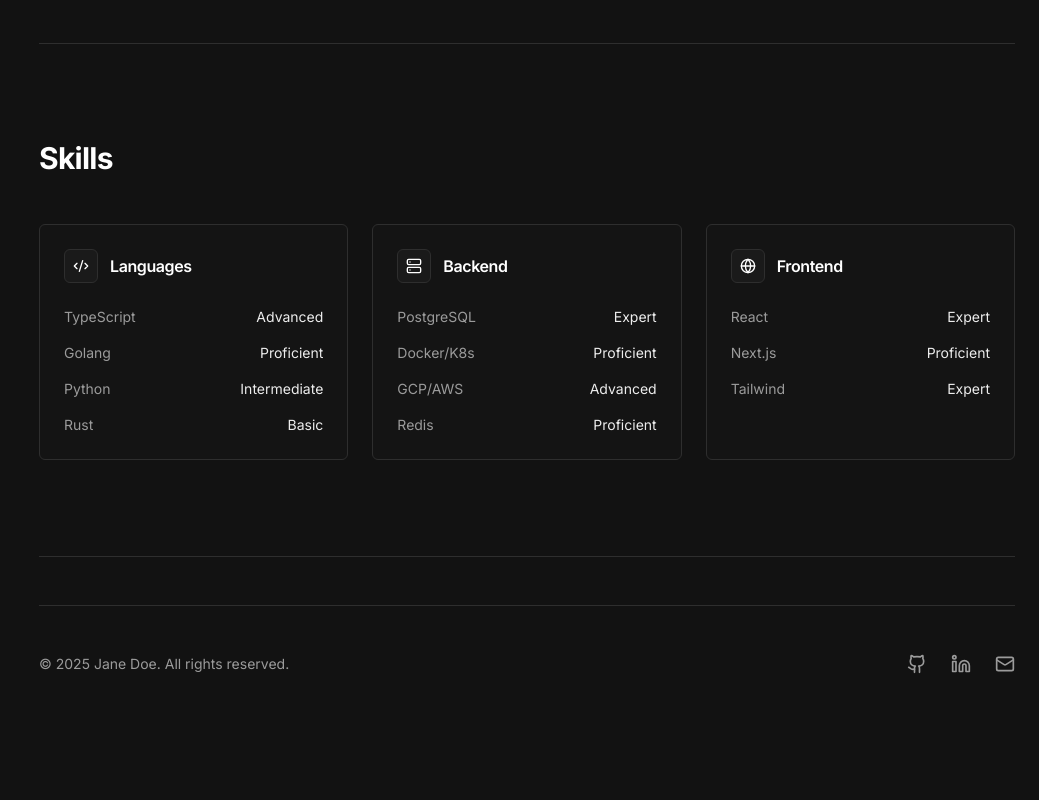
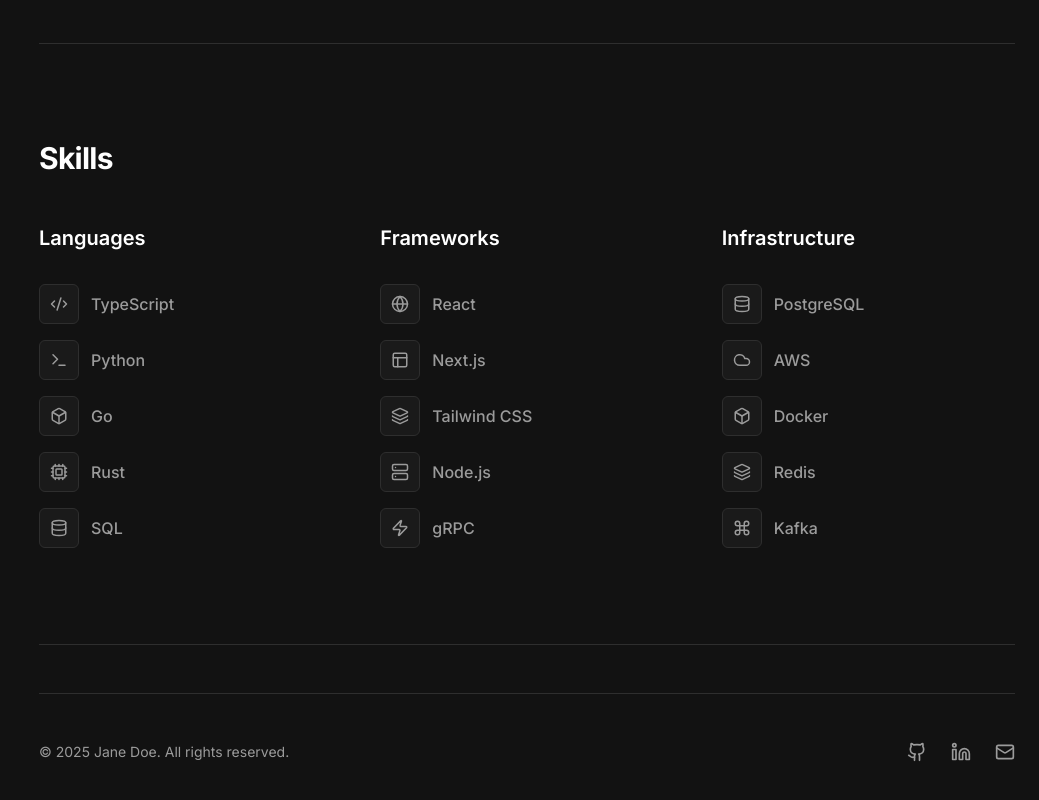
Before and after one commit to Chandrakanth10/portfolio, a React (Vite) app: page / in a window 1280 px wide. Shown: the part 2788-3588 px from the top of the page, without its empty margins (241-1280 px from the left). Before the commit the page ends 3510 px from the top, so only its background shows below. Built offline with nearby package versions, Linux system fonts and the light colour scheme.

Commit message:
Redesign Skills section to 3-column grid matching Supabase style

```diff
--- a/src/App.jsx
+++ b/src/App.jsx
@@ -1,5 +1,5 @@
 import React, { useEffect, useState } from 'react';
-import { Mail, Github, Linkedin, ExternalLink, Code2, Server, Globe, ChevronRight, Star, ChevronDown, Terminal, Cpu, Box, Layout, GraduationCap } from 'lucide-react';
+import { Mail, Github, Linkedin, ExternalLink, Code2, Server, Globe, ChevronRight, Star, ChevronDown, Terminal, Cpu, Box, Layout, GraduationCap, Database, Cloud, Layers, Command, FileJson, Zap } from 'lucide-react';
 
 const App = () => {
   const [activeSection, setActiveSection] = useState('hero');
@@ -345,86 +345,72 @@
           {/* Skills */}
           <section id="skills" className="mb-24 scroll-mt-24">
             <h2 className="text-3xl font-bold tracking-tight text-white mb-12">Skills</h2>
-            <div className="grid grid-cols-1 md:grid-cols-3 gap-6">
-              {/* Languages */}
-              <div className="p-6 border border-[var(--color-border-subtle)] rounded-[6px] bg-[var(--color-bg-surface)]/40 hover:bg-[var(--color-bg-surface)] transition-colors duration-300">
-                <div className="flex items-center gap-3 mb-6 text-white">
-                  <div className="p-2 border border-[var(--color-border-subtle)] rounded-[6px] bg-[#1a1a1a]">
-                    <Code2 size={16} />
-                  </div>
-                  <h3 className="font-semibold tracking-tight">Languages</h3>
-                </div>
+            {/* 3-Column Grid */}
+            <div className="grid grid-cols-1 md:grid-cols-3 gap-12">
+
+              {/* Column 1: Languages */}
+              <div>
+                <h3 className="text-xl font-semibold text-white mb-8">Languages</h3>
                 <div className="space-y-4">
-                  <div className="flex justify-between text-sm">
-                    <span className="text-[var(--color-text-secondary)]">TypeScript</span>
-                    <span className="text-[var(--color-text-primary)]">Advanced</span>
-                  </div>
-                  <div className="flex justify-between text-sm">
-                    <span className="text-[var(--color-text-secondary)]">Golang</span>
-                    <span className="text-[var(--color-text-primary)]">Proficient</span>
-                  </div>
-                  <div className="flex justify-between text-sm">
-                    <span className="text-[var(--color-text-secondary)]">Python</span>
-                    <span className="text-[var(--color-text-primary)]">Intermediate</span>
-                  </div>
-                  <div className="flex justify-between text-sm">
-                    <span className="text-[var(--color-text-secondary)]">Rust</span>
-                    <span className="text-[var(--color-text-primary)]">Basic</span>
-                  </div>
+                  {[
+                    { name: "TypeScript", icon: Code2 },
+                    { name: "Python", icon: Terminal },
+                    { name: "Go", icon: Box },
+                    { name: "Rust", icon: Cpu },
+                    { name: "SQL", icon: Database }
+                  ].map(skill => (
+                    <div key={skill.name} className="flex items-center gap-3 group cursor-default">
+                      <div className="w-10 h-10 rounded-[6px] bg-[#1a1a1a] border border-[#2e2e2e] flex items-center justify-center group-hover:border-[var(--color-brand-green)] transition-colors duration-300">
+                        <skill.icon size={18} className="text-[var(--color-text-secondary)] group-hover:text-white transition-colors" />
+                      </div>
+                      <span className="text-[var(--color-text-secondary)] group-hover:text-white transition-colors font-medium">{skill.name}</span>
+                    </div>
+                  ))}
                 </div>
               </div>
 
-              {/* Backend */}
-              <div className="p-6 border border-[var(--color-border-subtle)] rounded-[6px] bg-[var(--color-bg-surface)]/40 hover:bg-[var(--color-bg-surface)] transition-colors duration-300">
-                <div className="flex items-center gap-3 mb-6 text-white">
-                  <div className="p-2 border border-[var(--color-border-subtle)] rounded-[6px] bg-[#1a1a1a]">
-                    <Server size={16} />
-                  </div>
-                  <h3 className="font-semibold tracking-tight">Backend</h3>
-                </div>
+              {/* Column 2: Frameworks */}
+              <div>
+                <h3 className="text-xl font-semibold text-white mb-8">Frameworks</h3>
                 <div className="space-y-4">
-                  <div className="flex justify-between text-sm">
-                    <span className="text-[var(--color-text-secondary)]">PostgreSQL</span>
-                    <span className="text-[var(--color-text-primary)]">Expert</span>
-                  </div>
-                  <div className="flex justify-between text-sm">
-                    <span className="text-[var(--color-text-secondary)]">Docker/K8s</span>
-                    <span className="text-[var(--color-text-primary)]">Proficient</span>
-                  </div>
-                  <div className="flex justify-between text-sm">
-                    <span className="text-[var(--color-text-secondary)]">GCP/AWS</span>
-                    <span className="text-[var(--color-text-primary)]">Advanced</span>
-                  </div>
-                  <div className="flex justify-between text-sm">
-                    <span className="text-[var(--color-text-secondary)]">Redis</span>
-                    <span className="text-[var(--color-text-primary)]">Proficient</span>
-                  </div>
+                  {[
+                    { name: "React", icon: Globe },
+                    { name: "Next.js", icon: Layout },
+                    { name: "Tailwind CSS", icon: Layers },
+                    { name: "Node.js", icon: Server },
+                    { name: "gRPC", icon: Zap }
+                  ].map(skill => (
+                    <div key={skill.name} className="flex items-center gap-3 group cursor-default">
+                      <div className="w-10 h-10 rounded-[6px] bg-[#1a1a1a] border border-[#2e2e2e] flex items-center justify-center group-hover:border-[var(--color-brand-green)] transition-colors duration-300">
+                        <skill.icon size={18} className="text-[var(--color-text-secondary)] group-hover:text-white transition-colors" />
+                      </div>
+                      <span className="text-[var(--color-text-secondary)] group-hover:text-white transition-colors font-medium">{skill.name}</span>
+                    </div>
+                  ))}
                 </div>
               </div>
 
-              {/* Frontend */}
-              <div className="p-6 border border-[var(--color-border-subtle)] rounded-[6px] bg-[var(--color-bg-surface)]/40 hover:bg-[var(--color-bg-surface)] transition-colors duration-300">
-                <div className="flex items-center gap-3 mb-6 text-white">
-                  <div className="p-2 border border-[var(--color-border-subtle)] rounded-[6px] bg-[#1a1a1a]">
-                    <Globe size={16} />
-                  </div>
-                  <h3 className="font-semibold tracking-tight">Frontend</h3>
-                </div>
+              {/* Column 3: Infrastructure */}
+              <div>
+                <h3 className="text-xl font-semibold text-white mb-8">Infrastructure</h3>
                 <div className="space-y-4">
-                  <div className="flex justify-between text-sm">
-                    <span className="text-[var(--color-text-secondary)]">React</span>
-                    <span className="text-[var(--color-text-primary)]">Expert</span>
-                  </div>
-                  <div className="flex justify-between text-sm">
-                    <span className="text-[var(--color-text-secondary)]">Next.js</span>
-                    <span className="text-[var(--color-text-primary)]">Proficient</span>
-                  </div>
-                  <div className="flex justify-between text-sm">
-                    <span className="text-[var(--color-text-secondary)]">Tailwind</span>
-                    <span className="text-[var(--color-text-primary)]">Expert</span>
-                  </div>
+                  {[
+                    { name: "PostgreSQL", icon: Database },
+                    { name: "AWS", icon: Cloud },
+                    { name: "Docker", icon: Box },
+                    { name: "Redis", icon: Layers },
+                    { name: "Kafka", icon: Command }
+                  ].map(skill => (
+                    <div key={skill.name} className="flex items-center gap-3 group cursor-default">
+                      <div className="w-10 h-10 rounded-[6px] bg-[#1a1a1a] border border-[#2e2e2e] flex items-center justify-center group-hover:border-[var(--color-brand-green)] transition-colors duration-300">
+                        <skill.icon size={18} className="text-[var(--color-text-secondary)] group-hover:text-white transition-colors" />
+                      </div>
+                      <span className="text-[var(--color-text-secondary)] group-hover:text-white transition-colors font-medium">{skill.name}</span>
+                    </div>
+                  ))}
                 </div>
               </div>
+
             </div>
           </section>
 
```
